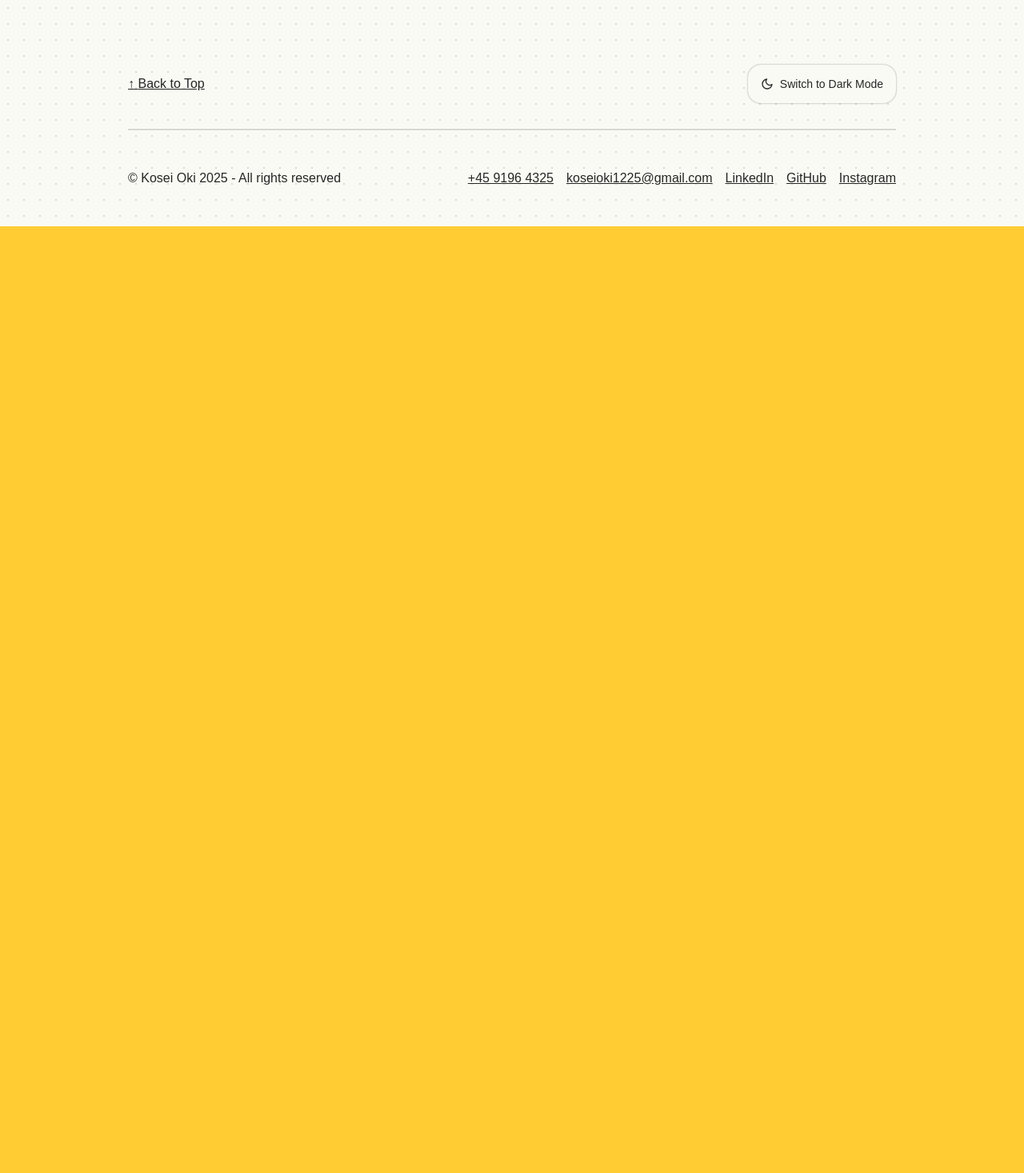
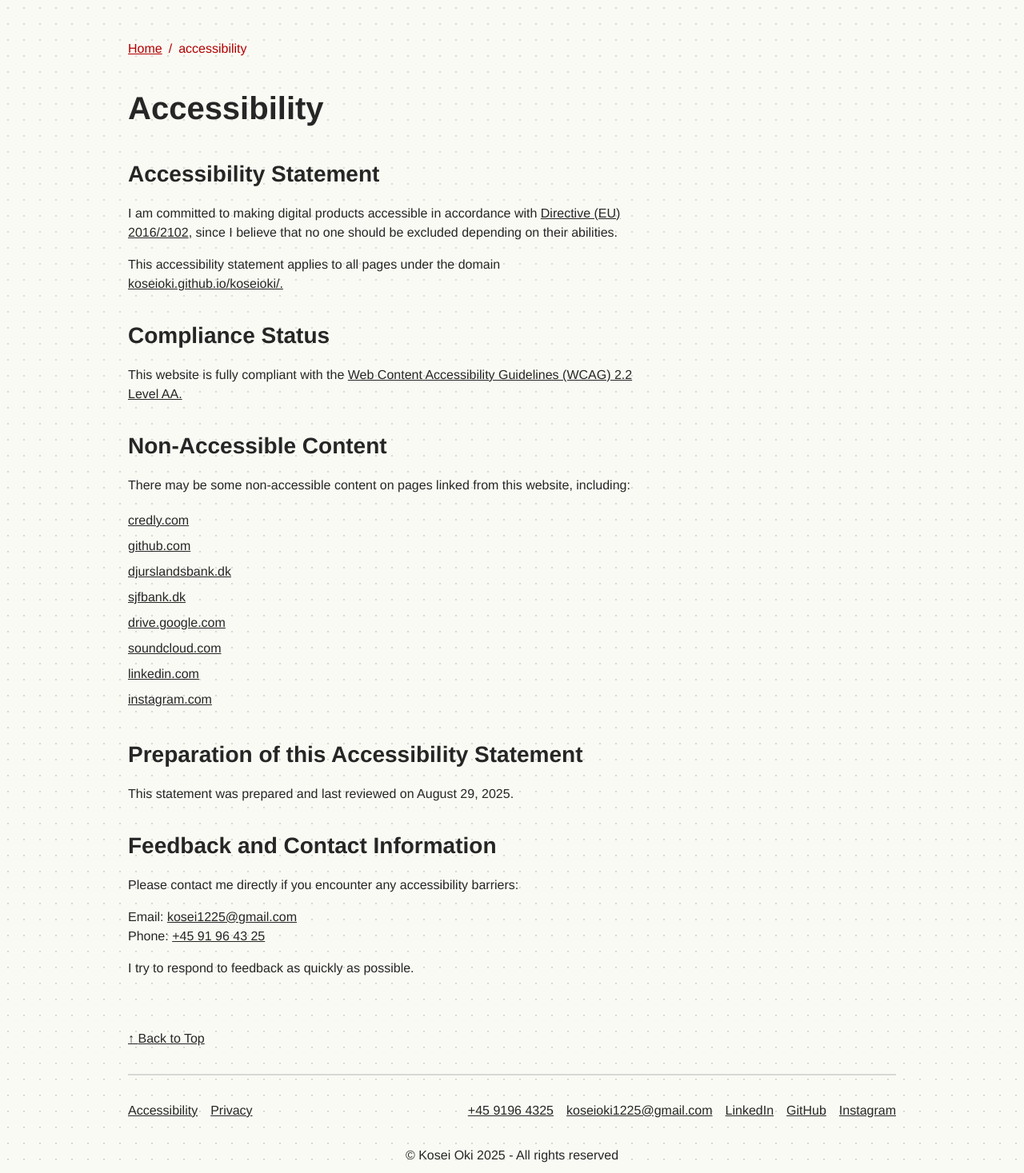
Before and after one commit to Koseioki/koseioki, a React (Vite) app: page /accessibility in a window 1280 px wide. Shown: the part 80-1547 px from the top of the page at 80% size. Before the commit the page ends 800 px from the top, so only its background shows below. Built offline with nearby package versions, Linux system fonts and the light colour scheme.

Commit message:
accessibility, privacy, auto dark-mode

```diff
--- a/src/Accessibility.jsx
+++ b/src/Accessibility.jsx
@@ -1,6 +1,6 @@
 import { Helmet } from 'react-helmet-async';
 import BreadCrumbs from "./components/BreadCrumbs";
-import {useRef, useEffect} from "react";
+import { useRef, useEffect } from "react";
 function Accessibility() {
 
   const headingRef = useRef(null);
@@ -18,8 +18,35 @@ function Accessibility() {
       </Helmet>
       <BreadCrumbs />
       <main id="main-content">
-                <h1 ref={headingRef}>Accessibility</h1>
-                <p>This is the accessibility page.</p>
+        <h1 className="headings" tabIndex="-1" ref={headingRef}>Accessibility</h1>
+        <h2 className="headings">Accessibility Statement</h2>
+        <p className="paragraph">I am committed to making digital products accessible in accordance with <a className="plain-link" href="https://eur-lex.europa.eu/eli/dir/2016/2102/oj/eng">Directive (EU) 2016/2102</a>, since I believe that no one should be excluded depending on their abilities.</p>
+        <p className="paragraph">This accessibility statement applies to all pages under the domain <a className="plain-link" href="https://koseioki.github.io/koseioki/">koseioki.github.io/koseioki/.</a></p>
+
+        <h2 className="headings">Compliance Status</h2>
+        <p className="paragraph">This website is fully compliant with the <a className="plain-link" href="https://www.w3.org/TR/WCAG22/">Web Content Accessibility Guidelines (WCAG) 2.2 Level AA.</a></p>
+
+        <h2 className="headings">Non-Accessible Content</h2>
+        <p className="paragraph">There may be some non-accessible content on pages linked from this website, including:</p>
+        <ul className="link-list">
+          <li><a className="plain-link" href="https://credly.com">credly.com</a></li>
+          <li><a className="plain-link" href="https://github.com">github.com</a></li>
+          <li><a className="plain-link" href="https://djurslandsbank.dk">djurslandsbank.dk</a></li>
+          <li><a className="plain-link" href="https://sjfbank.dk">sjfbank.dk</a></li>
+          <li><a className="plain-link" href="https://drive.google.com">drive.google.com</a></li>
+          <li><a className="plain-link" href="https://soundcloud.com">soundcloud.com</a></li>
+          <li><a className="plain-link" href="https://linkedin.com">linkedin.com</a></li>
+          <li><a className="plain-link" href="https://instagram.com">instagram.com</a></li>
+        </ul>
+        <h2 className="headings">Preparation of this Accessibility Statement</h2>
+        <p className="paragraph">This statement was prepared and last reviewed on August 29, 2025.</p>
+        <h2 className="headings">Feedback and Contact Information</h2>
+        <p className="paragraph">Please contact me directly if you encounter any accessibility barriers:</p>
+        <ul>
+          <li>Email: <a className="plain-link" href="mailto:kosei1225@gmail.com">kosei1225@gmail.com</a></li>
+          <li>Phone: <a className="plain-link" href="tel:+4591964325">+45 91 96 43 25</a></li>
+        </ul>
+        <p className="paragraph">I try to respond to feedback as quickly as possible.</p>
       </main>
     </>
   )
--- a/src/App.jsx
+++ b/src/App.jsx
@@ -2,6 +2,7 @@ import { BrowserRouter as Router, Routes, Route } from 'react-router-dom'
 import ScrollToTop from './ScrollToTop'
 import Home from './Home'
 import Accessibility from './Accessibility'
+import Privacy from './Privacy'
 import AccessibleWebComponents from './AccessibleWebComponents'
 import ComponentDetail from './ComponentDetail'
 import ConcertBandScores from './ConcertBandScores'
@@ -21,7 +22,8 @@ const App = () => {
       <Routes>
 
         <Route path="/" element={<Home />} />
-        {/* <Route path="accessibility" element={<Accessibility />} /> */}
+        <Route path="accessibility" element={<Accessibility />} />
+        <Route path="/privacy" element={<Privacy />} />
         <Route path="/accessible-web-components" element={<AccessibleWebComponents />} />
         <Route path="/accessible-web-components/:slug" element={<ComponentDetail />} />
         <Route path="/ux-design-cases" element={<UXDesignCases />} />
--- /dev/null
+++ b/src/Privacy.jsx
@@ -0,0 +1,35 @@
+import { Helmet } from 'react-helmet-async';
+import BreadCrumbs from "./components/BreadCrumbs";
+import { useRef, useEffect } from "react";
+function Privacy() {
+
+  const headingRef = useRef(null);
+
+  useEffect(() => {
+    if (headingRef.current) {
+      headingRef.current.focus();
+    }
+  }, []);
+  return (
+    <>
+
+      <Helmet>
+        <title>Privacy - Kosei Oki</title>
+      </Helmet>
+      <BreadCrumbs />
+      <main id="main-content">
+        <h1 className="headings" tabIndex="-1" ref={headingRef}>Privacy</h1>
+        <h2 className="headings">No Data Collection Privacy Policy</h2>
+        <p className="paragraph">I don&apos;t collect, store, or share any personal data from you. I don&apos;t use cookies, log personal information, nor track user activity in any way.</p>
+        <h2 className="headings">Links to other websites</h2>
+        <p className="paragraph">This website contains links to other websites. Please note that I have no control over the content or privacy practices of these external sites.</p>
+        <p className="paragraph">If you visit another website from this one, please read the privacy policy on that website to learn how your information is handled.
+</p>
+
+
+      </main>
+    </>
+  )
+}
+
+export default Privacy;
--- a/src/components/AccordionSection.css
+++ b/src/components/AccordionSection.css
@@ -6,10 +6,10 @@
     background-color: var(--white);
 }
 
-.dark-mode .accordion-container {
+/* .dark-mode .accordion-container {
     background-color: var(--text);
     border: 0.0625rem solid var(--text-light);
-}
+} */
 
 .accordion {
     border-bottom: 0.0625rem solid var(--text-light);
@@ -39,17 +39,17 @@
     text-align: left;
 }
 
-.dark-mode .accordion button {
+/* .dark-mode .accordion button {
     color: var(--text-light);
-}
+} */
 
 .accordion button:hover {
     color: var(--primary);
 }
 
-.dark-mode .accordion button:hover {
+/* .dark-mode .accordion button:hover {
     color: var(--yellow);
-}
+} */
 
 .accordion button span::after {
     font-weight: normal;
@@ -64,9 +64,9 @@
     font-size: 1.5rem;
 }
 
-.dark-mode .accordion button span::after {
+/* .dark-mode .accordion button span::after {
     color: var(--yellow);
-}
+} */
 
 .accordion button[aria-expanded="true"] span::after {
     content: "−";
--- a/src/components/BreadCrumbs.css
+++ b/src/components/BreadCrumbs.css
@@ -5,18 +5,18 @@
     padding: 0 1rem;
 }
 
-.dark-mode .breadcrumbs {
+/* .dark-mode .breadcrumbs {
     color: var(--yellow);
 
-}
+} */
 
 .breadcrumbs a {
     color: var(--red);
 }
 
-.dark-mode .breadcrumbs a {
+/* .dark-mode .breadcrumbs a {
     color: var(--yellow);
-}
+} */
 
 
 .breadcrumbs ol{
--- a/src/components/Cards.css
+++ b/src/components/Cards.css
@@ -7,10 +7,10 @@
     /* transition: all 0.1s ease-in-out; */
 }
 
-.dark-mode .card-wrapper {
+/* .dark-mode .card-wrapper {
     background-color: var(--text);
     outline: 0.0625rem solid var(--background-dark);
-}
+} */
 
 .card-wrapper h3{
     margin-bottom: 0.5rem;
@@ -23,10 +23,10 @@
     pointer;
 }
 
-.dark-mode .card-wrapper:hover{
+/* .dark-mode .card-wrapper:hover{
     background-color: var(--text);
 
-}
+} */
 
 .card-text{
     margin: 1.5rem;
@@ -37,9 +37,9 @@ a.card-title{
     color: var(--text);
 }
 
-.dark-mode a.card-title{
+/* .dark-mode a.card-title{
     color: var(--text-light);
-}
+} */
 
 .card-title{
     font-size: 1.25rem;
@@ -70,11 +70,11 @@ a.card-title:focus{
     color: var(--primary);
 }
 
-.dark-mode .card-title:focus,
+/* .dark-mode .card-title:focus,
 .dark-mode .card-wrapper:hover a.card-title{
 
     color: var(--yellow);
-}
+} */
 
 
 .card-wrapper img {
--- a/src/components/Footer.css
+++ b/src/components/Footer.css
@@ -4,19 +4,18 @@ footer {
 
 }
 
-.dark-mode footer {
+/* .dark-mode footer {
     border-bottom: 0.25rem solid var(--primary-hover);
-}
+} */
 
 .footer-content {
     max-width: var(--page-width);
     margin: 0 auto;
     padding: 0 1rem;
-    display: flex;
-    flex-wrap: wrap;
-    justify-content: space-between;
-    gap: 1rem;
+}
 
+.footer-content p{
+    text-align: center;
 }
 
 .back-to-top-container {
@@ -24,6 +23,8 @@ footer {
     max-width: var(--page-width);
     padding: 0 1rem;
     display: flex;
+    flex-wrap: wrap;
+    gap: 1rem;
     justify-content: space-between;
     align-items: center;
 }
@@ -32,7 +33,15 @@ footer {
     color: var(--text);
 }
 
-.footer-links {
+.footer-links-container {
+    display: flex;
+    flex-wrap: wrap;
+    justify-content: space-between;
+    gap: 1.5rem 2rem;
+    padding-bottom: 2rem;
+}
+
+.footer-links-container ul {
     display: flex;
     flex-wrap: wrap;
     gap: 0.5rem 1rem;
--- a/src/components/Footer.jsx
+++ b/src/components/Footer.jsx
@@ -1,5 +1,5 @@
 import './Footer.css';
-// import { NavLink } from "react-router-dom";
+import { NavLink } from "react-router-dom";
 import ThemeSwitcher from './ThemeSwitcher';
 function Footer() {
   return (
@@ -27,7 +27,7 @@ function Footer() {
         >
           <span aria-hidden="true">↑ </span>Back to Top
         </a>
-        <ThemeSwitcher />
+        {/* <ThemeSwitcher /> */}
 
       </div>
 
@@ -38,13 +38,15 @@ function Footer() {
 
           <h2 className="sr-only">Site footer</h2>
 
+          <div className="footer-links-container">
 
-          <p>© Kosei Oki 2025 - All rights reserved</p>
+            <ul>
+              <NavLink className="plain-link" to="/accessibility">Accessibility</NavLink>
+              <NavLink className="plain-link" to="/privacy">Privacy</NavLink>
+            </ul>
 
-          <ul className="footer-links">
-            {/* <li>
-              <NavLink className="plain-link" to="/accessibility">Accessibility</NavLink>
-              </li> */}
+            <ul>
+
               <li>
                 <a className="plain-link" href="tel:+45 9196 4325">+45 9196 4325</a>
               </li>
@@ -65,6 +67,9 @@ function Footer() {
 
             </ul>
           </div>
+          <p>© Kosei Oki 2025 - All rights reserved</p>
+
+        </div>
       </footer>
 
     </>
--- a/src/components/ThemeSwitcher.css
+++ b/src/components/ThemeSwitcher.css
@@ -1,5 +1,5 @@
 button.theme-switcher{
-    background-color: var(--background);
+    background-color: var(--white);
     color: var(--text);
     border: none;
     box-shadow: var(--drop-shadow);
@@ -16,7 +16,7 @@ button.theme-switcher:hover {
     background-color: var(--background-dark);
 }
 
-.dark-mode button.theme-switcher {
+/* .dark-mode button.theme-switcher {
     background-color: var(--text);
     color: var(--text-light);
     border: 0.0625rem solid var(--text-light);
@@ -24,7 +24,7 @@ button.theme-switcher:hover {
 
 .dark-mode button.theme-switcher:hover {
     background-color: var(--text);
-}
+} */
 
 button.theme-switcher:focus {
     outline: none;
--- a/src/index.css
+++ b/src/index.css
@@ -13,16 +13,38 @@
   --warning-dark: #0062be;
   --focus-indicator: 0 0 0 0.125rem var(--white), 0 0 0 0.25rem var(--blue);
   --focus-indicator-inset: inset 0 0 0 0.125rem var(--blue), inset 0 0 0 0.25rem var(--white);
-  --drop-shadow: 0 0 0.125rem rgba(26, 26, 26, 0.5);
+  --drop-shadow: 0 0 0.125rem #1a1a1a80;
   --page-width: 60rem;
+}
 
+@media (prefers-color-scheme: dark) {
+  * {
+    --text: #d7d7d5;
+    --text-light: #363636;
+    --background: #262626;
+    --background-dark: #363636;
+    --white: #262626;
+    --primary: #fc3;
+    --primary-hover: #e5b72e;
+    --yellow: #115732;
+
+    --blue: #51A3F0;
+    --red: #FF8F8F;
+    --drop-shadow: 0 0 0.125rem #ffffff80;
+
+  }
+
+  img {
+    filter: brightness(0.9);
+  }
+}
+
+html {
+
+  background-color: var(--yellow);
 }
 
 
-
-html {
-  background-color: var(--yellow);
-}
 
 .background {
   background-color: var(--background);
@@ -34,14 +56,14 @@ html,
 body {
   box-sizing: border-box;
   /* font-family: "Open Sans", sans-serif; */
-  font-family: Arial, sans-serif;
+  font-family: Helvetica, Arial, sans-serif;
   color: var(--text);
   margin: 0 auto;
   line-height: 1.5;
 
 }
 
-html:has(body.dark-mode) {
+/* html:has(body.dark-mode) {
   background-color: var(--primary-hover);
 }
 
@@ -56,7 +78,7 @@ html:has(body.dark-mode) {
 
 .dark-mode .plain-link{
   color: var(--text-light);
-}
+} */
 
 main {
   max-width: var(--page-width);
@@ -168,7 +190,7 @@ li {
 }
 
 .link-list li {
-  line-height: 1.75;
+  line-height: 2;
 }
 
 
@@ -256,7 +278,4 @@ a:focus {
 
 
 
-@media (max-width: 568px) {
-
-
-}
+@media (max-width: 568px) {}
```
Also changed, not shown: src/components/CaseCard.css (+10 -10 lines), src/components/Header.css (+14 -14 lines). Lines whose indentation alone changed are shown as unchanged.
